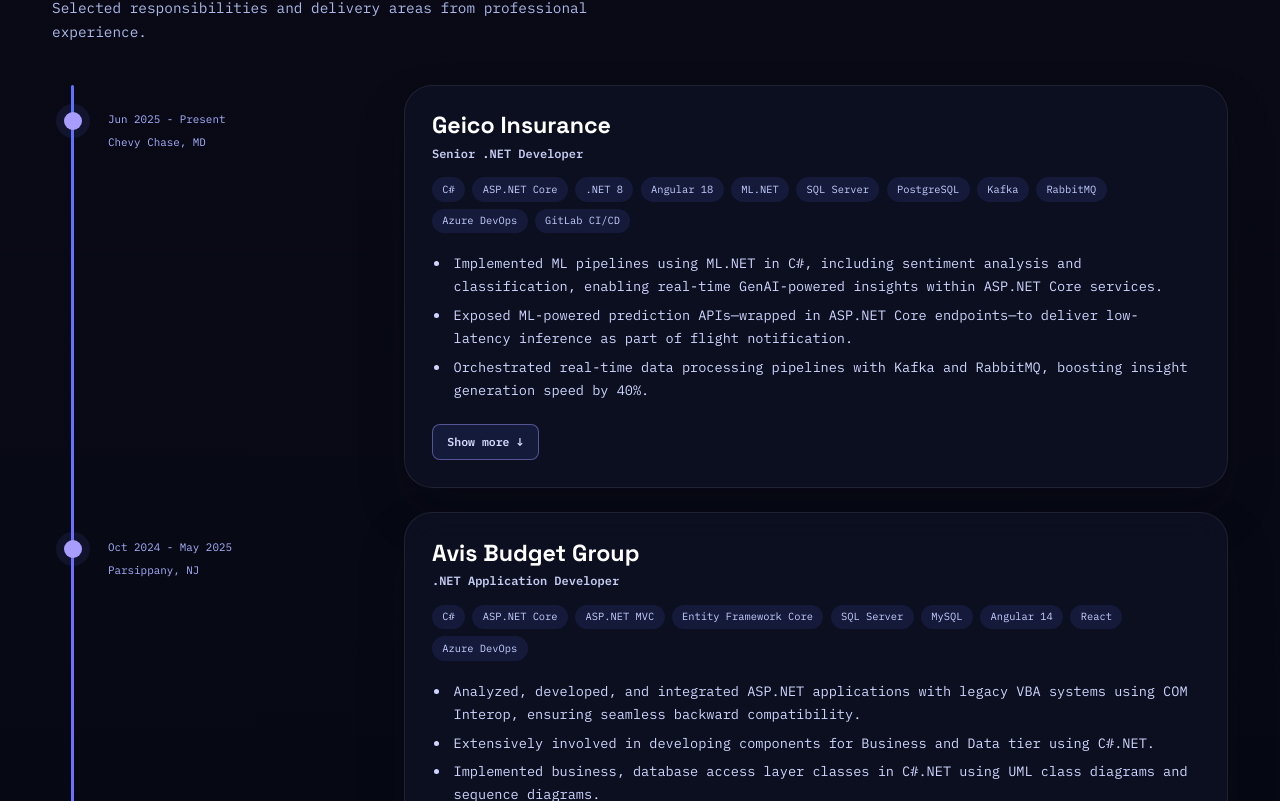
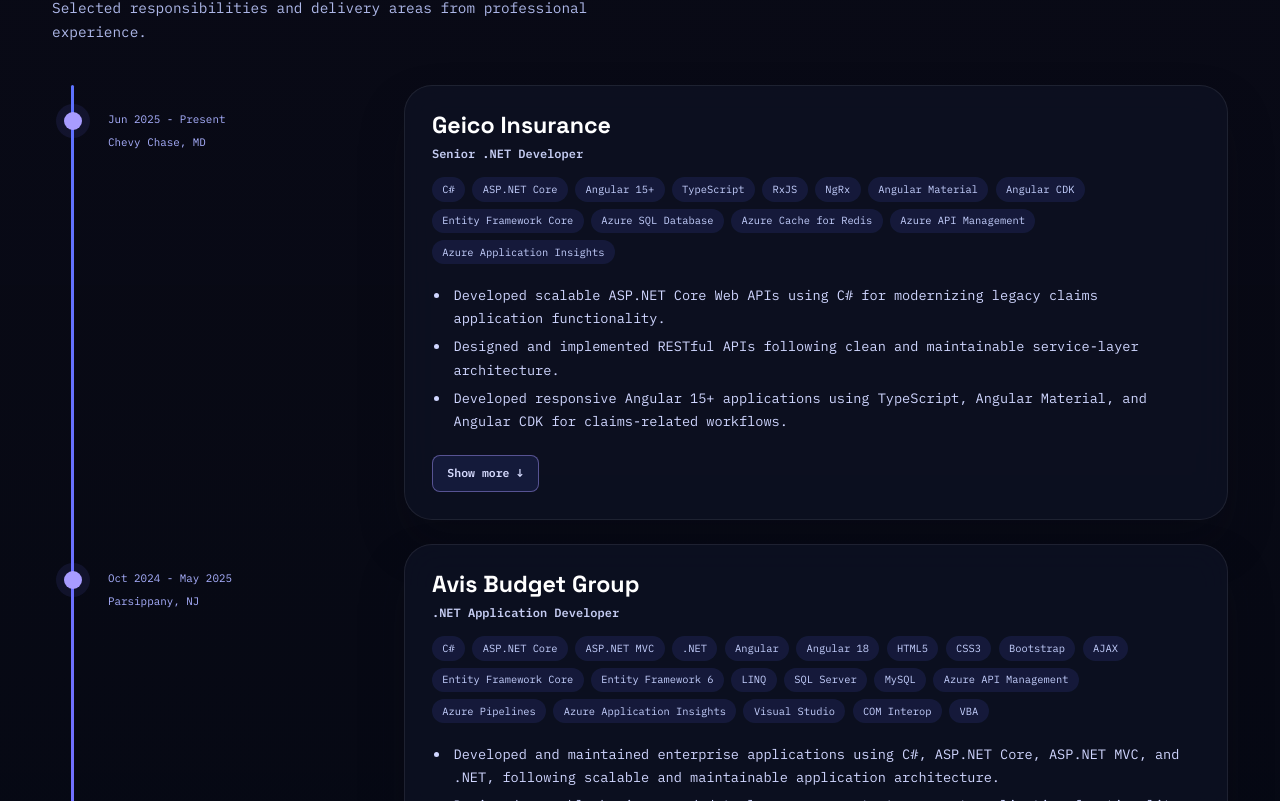
Before and after one commit to Nithyaasree/Nithyaasree-Portfolio, an Angular app: page / in a window 1280 px wide. Shown: the part 1999-2800 px from the top of the page. Built offline with nearby package versions, Linux system fonts and the light colour scheme.

Commit message:
Edited Reusme and full content in website according to latest

```diff
--- a/src/app/components/technical-skills/technical-skills.component.ts
+++ b/src/app/components/technical-skills/technical-skills.component.ts
@@ -9,15 +9,15 @@
 })
 export class TechnicalSkillsComponent {
   readonly skillGroups: SkillGroup[] = [
-    { label: 'Programming', skills: ['C#', 'JavaScript', 'HTML5', 'CSS3', 'VBA'] },
-    { label: '.NET & Backend', skills: ['.NET Framework', '.NET Core', 'ASP.NET Core', 'ASP.NET MVC', 'ASP.NET Web API', 'Entity Framework', 'Entity Framework Core', 'ADO.NET', 'LINQ', 'Razor Views', 'Blazor', 'WPF', 'WinForms'] },
-    { label: 'Frontend', skills: ['Angular 10/13/14/16/18', 'React.js', 'Bootstrap 4/5', 'jQuery', 'AJAX', 'Telerik Controls'] },
-    { label: 'Data', skills: ['Microsoft SQL Server', 'MySQL', 'PostgreSQL', 'T-SQL', 'Stored Procedures', 'Views', 'Functions'] },
-    { label: 'Cloud & DevOps', skills: ['AWS EC2','IAM Role' ,'AWS S3', 'Azure DevOps', 'Git', 'TFS', 'CI/CD', 'Docker', 'NuGet'] },
-    { label: 'AI & Integration', skills: ['OpenAI API Integration', 'ML.NET', 'GenAI', 'RESTful APIs', 'FastAPI', 'Postgrid API', 'WCF', 'COM Interop'] },
-    { label: 'AI Tools', skills: ['ChatGPT', 'GitHub Copilot', 'Claude AI'] },
-    { label: 'Security & Architecture', skills: ['OAuth', 'JWT', 'Role-Based Authorization', 'N-Tier Architecture', 'Microservices Architecture', 'MVC', 'OOP', 'Design Patterns'] },
-    { label: 'Delivery', skills: ['Agile Scrum', 'SDLC', 'Asynchronous Programming', 'Multithreading', 'UAT', 'Postman', 'Jira', 'RedGate SQL Source Control'] }
+{ label: 'Programming', skills: ['C#', 'TypeScript', 'JavaScript', 'HTML', 'HTML5', 'CSS', 'CSS3', 'VBA'] },
+{ label: '.NET & Backend', skills: ['.NET', '.NET Framework', '.NET Core', 'ASP.NET', 'ASP.NET Core', 'ASP.NET MVC', 'ASP.NET Core MVC', 'ASP.NET Web API', 'REST APIs', 'Web Services', 'Entity Framework', 'Entity Framework Core', 'Entity Framework 6', 'ADO.NET', 'LINQ', 'Razor Views', 'Blazor', 'WPF', 'COM Interop'] },
+{ label: 'Frontend', skills: ['Angular', 'Angular 15+', 'Angular 18', 'Angular Material', 'Angular CDK', 'RxJS', 'NgRx', 'Bootstrap', 'Bootstrap 4/5', 'jQuery', 'AJAX', 'Telerik UI'] },
+{ label: 'Data', skills: ['SQL Server', 'Azure SQL Database', 'MySQL', 'PostgreSQL', 'T-SQL', 'Stored Procedures', 'Views', 'Functions', 'LINQ'] },
+{ label: 'Cloud & DevOps', skills: ['AWS EC2', 'Amazon S3', 'IAM', 'Azure API Management', 'Azure Pipelines', 'Azure DevOps', 'Azure Cache for Redis', 'Azure Application Insights', 'TFS', 'Git'] },
+{ label: 'AI & Integration', skills: ['AI Chatbot', 'REST APIs', 'Web Services'] },
+{ label: 'AI Tools', skills: ['GitHub Copilot', 'Claude AI','ChatGPT'] },
+{ label: 'Security & Architecture', skills: ['JWT', 'OAuth 2.0', 'Role-Based Authorization', 'Microservices', 'MVC', 'OOP', 'Design Patterns', 'Async/Await', 'Asynchronous Programming', 'Multithreading'] },
+{ label: 'Delivery', skills: ['Agile Scrum', 'SDLC', 'Unit Testing','PostMan','Swagger','Debugging', 'Code Reviews', 'Production Support', 'Technical Documentation', 'Visual Studio'] },
   ];
   expandedGroupIndex: number | null = null;
 
--- a/src/app/components/work-summary/work-summary.component.ts
+++ b/src/app/components/work-summary/work-summary.component.ts
@@ -24,94 +24,123 @@
 
   readonly experiences: ExperienceItem[] = [
     {
-      company: 'Geico Insurance', location: 'Chevy Chase, MD', role: 'Senior .NET Developer', period: 'Jun 2025 - Present', technologies: ['C#', 'ASP.NET Core', '.NET 8', 'Angular 18', 'ML.NET', 'SQL Server', 'PostgreSQL', 'Kafka', 'RabbitMQ', 'Azure DevOps', 'GitLab CI/CD'], highlights: [
-        'Implemented ML pipelines using ML.NET in C#, including sentiment analysis and classification, enabling real-time GenAI-powered insights within ASP.NET Core services.',
-        'Exposed ML-powered prediction APIs—wrapped in ASP.NET Core endpoints—to deliver low-latency inference as part of flight notification.',
-        'Orchestrated real-time data processing pipelines with Kafka and RabbitMQ, boosting insight generation speed by 40%.',
-        'Implementing asynchronous processing in .NET 8 using async/await, Task Parallel Library (TPL), and background services to handle long-running operations without blocking HTTP request threads.',
-        'Reengineering the back end with C# and ASP.NET Core Web API on .NET 8 to replace legacy VB.NET services and enable scalable, cross-platform development.',
-        'Securing APIs using OAuth2 with JWT tokens to enforce role-based access and ensure secure communication between Blazor UI and the server.',
-        'Develop User interfaces for Modern Rich Single Page intranet applications with Angular 18 and ASP.NET Web API.',
-        'Built automated CI/CD pipelines using GitLab CI/CD and Azure DevOps, reducing deployment time and minimizing release errors.',
-        'Integrated ML.NET workflows to enable predictive analytics and automated decision-making within the platform.',
-        'Created comprehensive SDLC documentation, executed peer code reviews, and resolved user-facing technical issues.',
-        'Deployed real-time AI workloads with Flask, FastAPI, and REST interfaces connecting to LLM endpoints.',
-        'Worked with SQL Server and PostgreSQL, designing schemas and optimizing queries for data integrity.',
-        'Migrate legacy .NET Framework apps to .NET Core to improve performance.',
-        'Developed Three-tier architecture with UI, Business, and Data Access layers.',
-        'Worked on ASP.NET client-side state management (view state, cookies, and query strings) and server-side state management (application state, session state, and profile properties) using C#.',
-        'Build reusable Angular 16+ components to speed up front-end development.',
-        'Participated in Agile/Scrum processes, CI/CD pipelines, and Docker-based deployments.',
-        'Used SQL Server extensively for writing complex queries, optimizing stored procedures, and improving overall database performance.',
-        'Collaborated with cross-functional agile teams with Product Owners and QA to deliver features in bi-weekly sprints using Scrum.',
+      company: 'Geico Insurance',
+      location: 'Chevy Chase, MD',
+      role: 'Senior .NET Developer',
+      period: 'Jun 2025 - Present',
+      technologies: ['C#', 'ASP.NET Core', 'Angular 15+', 'TypeScript', 'RxJS', 'NgRx', 'Angular Material', 'Angular CDK', 'Entity Framework Core', 'Azure SQL Database', 'Azure Cache for Redis', 'Azure API Management', 'Azure Application Insights'],
+      highlights: [
+        'Developed scalable ASP.NET Core Web APIs using C# for modernizing legacy claims application functionality.',
+        'Designed and implemented RESTful APIs following clean and maintainable service-layer architecture.',
+        'Developed responsive Angular 15+ applications using TypeScript, Angular Material, and Angular CDK for claims-related workflows.',
+        'Implemented reactive frontend functionality using RxJS and NgRx for asynchronous operations and application state management.',
+        'Integrated Angular applications with backend ASP.NET Core Web APIs to support end-to-end business workflows.',
+        'Used Entity Framework Core with Azure SQL Database for data access, entity mapping, LINQ queries, and transactional operations.',
+        'Implemented Azure Cache for Redis for frequently accessed data to improve application responsiveness and reduce unnecessary database calls.',
+        'Worked with Azure API Management (APIM) for API exposure, routing, policies, and managing backend API integrations.',
+        'Used Azure Application Insights to monitor application performance, investigate exceptions, analyze requests, and troubleshoot production issues.',
+        'Participated in Agile/Scrum activities including sprint planning, daily stand-ups, backlog refinement, sprint reviews, and retrospectives.',
+        'Participated in code reviews and unit testing, following development standards and identifying potential issues before deployment.',
+        'Performed debugging, root-cause analysis, and defect resolution across Angular, Web API, and database layers.',
+        'Supported application releases and production troubleshooting, working with team members to investigate and resolve application issues.',
+        'Worked closely with developers, QA, business analysts, and technical leads to understand requirements and deliver features within the SDLC.',
+
       ]
     },
     {
-      company: 'Avis Budget Group', location: 'Parsippany, NJ', role: '.NET Application Developer', period: 'Oct 2024 - May 2025', technologies: ['C#', 'ASP.NET Core', 'ASP.NET MVC', 'Entity Framework Core', 'SQL Server', 'MySQL', 'Angular 14', 'React', 'Azure DevOps'], highlights: [
-        'Analyzed, developed, and integrated ASP.NET applications with legacy VBA systems using COM Interop, ensuring seamless backward compatibility.',
-        'Extensively involved in developing components for Business and Data tier using C#.NET.',
-        'Implemented business, database access layer classes in C#.NET using UML class diagrams and sequence diagrams.',
-        'Used Entity Framework Core to access data from SQL data sources.',
-        'Graphical User Interface (GUI) was designed using ASP.NET Core MVC and the business logic was coded in C# [MVC Controllers].',
-        'Built and integrated RESTful APIs using ASP.NET Core Web API with full CRUD operations, incorporating Data Annotation validation to enforce business rules.',
-        'Extensively used ASP.NET controls like Master Page Templates, Menu Controls, Grid View Controls, and File Upload Controls.',
-        'Implemented Entity Framework 6 (EF6) and MySQL, optimizing database interactions, resulting in 25% increase in query performance and 15% reduction in database-related issues.',
-        'Created dynamic web interfaces using Razor Views, HTML5, CSS3, React, Bootstrap, and AJAX, enhancing user experience.',
-        'Developed Angular 14 template-driven forms and model-driven forms builder by using models.',
-        'Created Web API used to post back data to external client.',
-        'Involved in development of forms for Application Process and Selection Process in Angular 14.',
-        'Implemented Web API CRUD operations and database connection by using Entity Framework and Object Mapper.',
-        'Used Visual Studio .NET IDE to design the forms, develop, and debug the application.',
-        'Used Agile (Scrum) Methodology for rapid and more disciplined development during implementation.',
-        'Led the integration of ASP.NET features into VBA systems, streamlining user experience and cross-platform data handling.',
-        'Applied design patterns, asynchronous processing, and multi-threading to improve code performance and maintainability.',
-        'Communicated closely with system analysts to gather and refine requirements and ensured successful project delivery.',
-        'Created comprehensive technical documentation and provided production support for deployed applications.',
+      company: 'Avis Budget Group',
+      location: 'Parsippany, NJ',
+      role: '.NET Application Developer',
+      period: 'Oct 2024 - May 2025',
+      technologies: ['C#', 'ASP.NET Core', 'ASP.NET MVC', '.NET', 'Angular', 'Angular 18', 'HTML5', 'CSS3', 'Bootstrap', 'AJAX', 'Entity Framework Core', 'Entity Framework 6', 'LINQ', 'SQL Server', 'MySQL', 'Azure API Management', 'Azure Pipelines', 'Azure Application Insights', 'Visual Studio', 'COM Interop', 'VBA'],
+      highlights: [
+        'Developed and maintained enterprise applications using C#, ASP.NET Core, ASP.NET MVC, and .NET, following scalable and maintainable application architecture.',
+        'Designed reusable business and data-layer components to support application functionality and separation of concerns.',
+        'Used UML class and sequence diagrams to understand system architecture, business workflows, and technical requirements.',
+        'Developed backend functionality using ASP.NET Core MVC, C# controllers, and service components.',
+        'Built RESTful ASP.NET Core Web APIs with CRUD operations, validation, JSON-based communication, and integration with external client applications.',
+        'Used Entity Framework Core, LINQ, and SQL Server for database access, entity relationships, queries, and data persistence.',
+        'Worked with Entity Framework 6 and MySQL, gaining experience with ORM concepts and database integration.',
+        'Developed responsive web applications using Angular, HTML5, CSS3, Bootstrap, and AJAX.',
+        'Developed Angular 18 template-driven and reactive forms, including form controls, validations, and API integration.',
+        'Implemented end-to-end application workflows by integrating Angular frontends with ASP.NET Core Web APIs.',
+        'Applied async/await, asynchronous programming, and multithreading concepts where appropriate to support application responsiveness and performance.',
+        'Applied common design patterns and object-oriented programming principles to improve code organization, reusability, and maintainability.',
+        'Used Azure API Management (APIM) to publish and manage APIs and Azure Pipelines for build and deployment activities.',
+        'Used Azure Application Insights for application monitoring, exception tracking, API performance analysis, dependency monitoring, and production troubleshooting.',
+        'Used Visual Studio for development, debugging, troubleshooting, and maintenance of .NET applications.',
+        'Worked with COM Interop and VBA integration to support interaction with legacy applications and backward compatibility requirements.',
+        'Participated in Agile/Scrum ceremonies, collaborating with system analysts, QA engineers, and development teams throughout the SDLC.',
+        'Participated in code reviews, defect resolution, technical documentation, and production support, helping maintain application quality and reliability.',
+
       ]
     },
 
     {
-      company: 'iBeris Global LLC', location: 'Edison, NJ', role: 'volunteer .NET Developer', period: 'Sep 2022 - Aug 2024', technologies: ['C#', '.NET Framework','AWS','AWS s3','AWS EC2','IAM Roles' ,'ASP.NET MVC', '.NET Web API', 'Angular', 'SQL Server', 'jQuery'], highlights: [
-        'Developed web applications using C#, ASP.NET, .NET Framework, LINQ, SQL Server, and Entity Framework, ensuring responsive and interactive functionality.',
-        'Developed Windows Forms applications using C# and .NET to create interactive and user-friendly desktop applications.',
-        'Developed and maintained ASP.NET MVC applications and implemented caching, security, and performance optimization features.',
-        'Created RESTful APIs using .NET Web API and used Dapper and Entity Framework for efficient database access and data management.',
-        'Developed responsive and interactive user interfaces using Angular 10, HTML5, CSS3, JavaScript, jQuery, AJAX, and JSON.',
-        'Designed and implemented SQL Server database objects, including tables, views, functions, and T-SQL stored procedures for efficient data management.',
-        'Created and optimized stored procedures to retrieve and manipulate data from multiple related tables.',
-        'Utilized LINQ to SQL, LINQ to XML, and LINQ to Objects for efficient querying and data manipulation.',
-        'Worked with AWS services, including Amazon EC2 for application hosting and Amazon S3 for secure file storage and retrieval.',
-        'Configured AWS IAM roles and permissions to provide secure and controlled access to AWS resources, including EC2 and S3.',
-        'Participated in daily and weekly team meetings to discuss application development, code changes, and project requirements.',
-      ]
-    },
-    {
-      company: 'O Clock Software Solution', location: 'Chennai, India', role: 'Full Stack Developer / Software Engineer', period: 'Sep 2020 - Jun 2022', project: 'PayOutt, SGQuickPay, and JUZ ERP', technologies: ['.NET Core', '.NET Framework', 'C#', 'Angular 8/13', 'SQL Server', 'MySQL', 'SSIS', 'Azure DevOps', 'Git', 'Postman'], highlights: [
-        'Developed secure and scalable web-based healthcare applications using ASP.NET, C#, and SQL Server, ensuring compliance with healthcare industry standards.',
-        'Engineered N-tier architecture (UI, Business Logic, Data Access Layers) to ensure modularity, maintainability, and performance.',
-        'Used CSS and ASP.NET for designing the web pages, Master Pages, and user controls.',
-        'Developed various ASP.NET user controls and custom controls for the ASP.NET forms.',
-        'Designed the internal applications using C# and ASP.NET technologies.',
-        'Extensively worked on consuming, calling, transmitting, and processing Web Services and WCF services.',
-        'Heavily used ADO.NET objects, DataSet, DataTable, and DataAdapter for manipulating, retrieving, storing, and displaying data from SQL Server.',
-        'Involved in the creation of new WPF Browser Applications and maintenance of old ASP.NET modules.',
-        'Created dynamic web pages with ASP.NET, incorporating JavaScript, jQuery, HTML controls, Telerik Controls, and client-side validation for interactive and user-friendly experiences.',
-        'Designed and optimized relational database structures for efficient storage and retrieval of clinical and operational data.',
-        'Developed stored procedures, triggers, and custom SQL queries to support critical operations related to patient records and appointments.',
-        'Utilized Team Foundation Server (TFS) for version control, task tracking, and collaborative source code management.',
+      company: 'iBeris Global LLC',
+      location: 'Edison, NJ',
+      role: 'volunteer .NET Developer',
+      period: 'Sep 2022 - Aug 2024',
+      technologies: ['C#', 'ASP.NET Core', '.NET', 'Angular','TypeScript', 'HTML5', 'CSS3', 'Bootstrap', 'AWS EC2', 'Amazon S3', 'IAM', 'SQL Server', 'JWT', 'OAuth 2.0', 'OpenAI Chatbot' ,'GitHub Copilot', 'Git'],
+      highlights: [
+        'Developed and maintained ASP.NET Core Web APIs using C# and .NET, supporting business functionality and application integrations.',
+        'Built responsive web interfaces using Angular, TypeScript, HTML5, CSS3, and Bootstrap, including reusable components and application forms.',
+        'Worked with AWS EC2 for hosting and supporting .NET applications, including application configuration and environment management.',
+        'Used Amazon S3 to store and manage application files and documents, configuring IAM roles and permissions for secure application access to S3 buckets.',
+        'Supported AWS deployment and pipeline processes for application builds, deployments, and releases across environments.',
+        'Designed and optimized SQL Server stored procedures, views, tables, joins, and queries for application data processing.',
+        'Integrated SQL Server stored procedures with ASP.NET Core Web APIs for data retrieval and transactional operations.',
+        'Implemented JWT authentication, OAuth 2.0, and role-based authorization to secure application resources and APIs.',
+        'Used async/await and background processing in .NET for non-blocking application operations.',
+        'Integrated an AI chatbot with a .NET application to analyze resumes and job descriptions, evaluate matching skills and experience, and generate a resume-to-JD match score with relevant comparison insights.',
+        'Used GitHub Copilot during Angular development for code generation, UI component development, debugging, and productivity.',
+        'Followed Agile/Scrum and Git-based development practices, participating in code reviews, testing, debugging, documentation, and production support.',
 
       ]
     },
     {
-      company: 'Chennovate Solutions', location: 'Chennai, India', role: 'Full Stack Developer / Software Developer', period: 'Jan 2018 - Aug 2020', project: 'Innowork', technologies: ['.NET Core', 'C#', 'Entity Framework', 'Angular', 'HTML', 'CSS', 'jQuery', 'TFS', 'Azure DevOps'], highlights: [
-        'Collaborated with Agile Scrum teams to plan, develop, and deliver project features across sprint cycles.',
-        'Developed REST APIs using .NET Core and Entity Framework and maintained backend application services.',
-        'Built front-end features using Angular 10 and supported responsive application functionality.',
-        'Debugged production issues, performed root cause analysis, and implemented fixes to reduce downtime.',
-        'Troubleshot build and deployment issues and supported release activities with minimal disruption.',
-        'Coordinated product releases with development, QA, and support teams across global locations.',
-        'Used TFS for issue tracking and Azure DevOps for CI/CD workflows.',
-        'Participated in the full development life cycle, including analysis, design, development, unit testing, deployment, and sprint tracking using Jira or Azure DevOps.',
+      company: 'O Clock Software Solution',
+      location: 'Chennai, India',
+      role: 'Full Stack Developer / Software Engineer',
+      period: 'Sep 2020 - Jun 2022',
+      project: 'PayOutt, SGQuickPay, and JUZ ERP',
+      technologies: ['C#', 'ASP.NET', '.NET', 'ASP.NET MVC', 'Razor Views', 'HTML', 'CSS', 'JavaScript', 'jQuery', 'AJAX', 'Microservices', 'REST APIs', 'Web Services', 'PostgreSQL', 'Entity Framework', 'ADO.NET', 'WPF', 'Telerik UI', 'Telerik Reporting', 'TFS'],
+      highlights: [
+        'Developed web-based money exchange applications using C#, ASP.NET, and .NET technologies.',
+        'Implemented real-time currency conversion functionality for converting foreign currencies to SGD based on current exchange rates.',
+        'Developed responsive application interfaces using ASP.NET MVC and Razor Views, HTML, CSS, JavaScript, and jQuery.',
+        'Designed and implemented Microservices architecture separating UI, business logic, and data access layers.',
+        'Developed business logic using C# for currency exchange, transaction processing, validation, and application workflows.',
+        'Built and consumed REST APIs and web services for retrieving and processing currency exchange information.',
+        'Used PostgreSQL for storing and managing application and transaction data.',
+        'Developed and maintained stored procedures, functions, queries, and database objects to support application functionality.',
+        'Used Entity Framework and ADO.NET for database connectivity, data retrieval, and application data processing.',
+        'Implemented client-side validation and dynamic functionality using JavaScript, jQuery, HTML, and AJAX.',
+        'Worked with WPF and ASP.NET applications, supporting development and maintenance of existing application modules.',
+        'Gained basic knowledge of AI/ML concepts and their application for analyzing currency and transaction-related data.',
+        'Gained knowledge of Telerik UI components and Telerik Reporting, including reports, filtering, sorting, grouping, paging, and report parameters.',
+        'Used TFS for source control, task tracking, code management, and team collaboration.',
+        'Participated in Agile/Scrum development, debugging, testing, technical documentation, and production support activities.',
+      ]
+    },
+    {
+      company: 'Chennovate Solutions',
+      location: 'Chennai, India',
+      role: 'Full Stack Developer / Software Developer',
+      period: 'Jan 2018 - Aug 2020',
+      project: 'Innowork',
+      technologies: ['C#', '.NET', 'SQL Server', 'Blazor', '.NET Core', 'REST APIs', 'Entity Framework', 'T-SQL', 'TFS', 'Azure DevOps'],
+      highlights: [
+        'Developed an employee performance management application using C#, .NET, and SQL Server.',
+        'Developed role-based functionality to provide appropriate access to employees, managers, and administrators.',
+        'Built front-end features using Blazor for interactive and responsive application screens.',
+        'Developed backend functionality and REST APIs using .NET Core for application data and business operations.',
+        'Used Entity Framework and T-SQL for database access, data processing, and application functionality.',
+        'Implemented automated email notifications to communicate employee performance updates and application activities.',
+        'Participated in Agile/Scrum development, working on assigned features across sprint cycles.',
+        'Used TFS and Azure DevOps for source control, work-item tracking, and development activities.',
+        'Performed debugging, defect resolution, unit testing, and production issue troubleshooting under team guidance.',
+        'Participated in the full software development life cycle, including requirements analysis, development, testing, deployment, and application maintenance.',
       ]
     }
   ];
```
Also changed, not shown: src/app/components/professional-summary/professional-summary.component.ts (+4 -3 lines), 2 other files (tests, documents, lock files or other folders).
